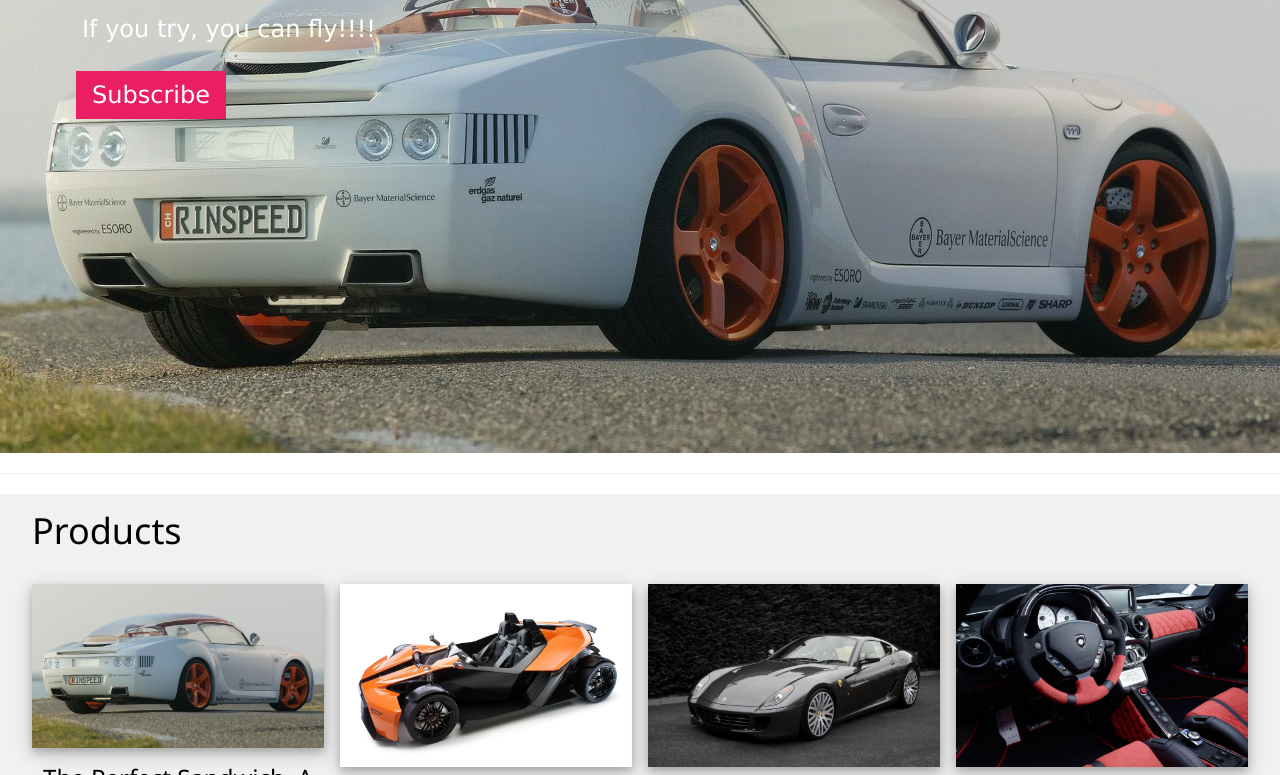
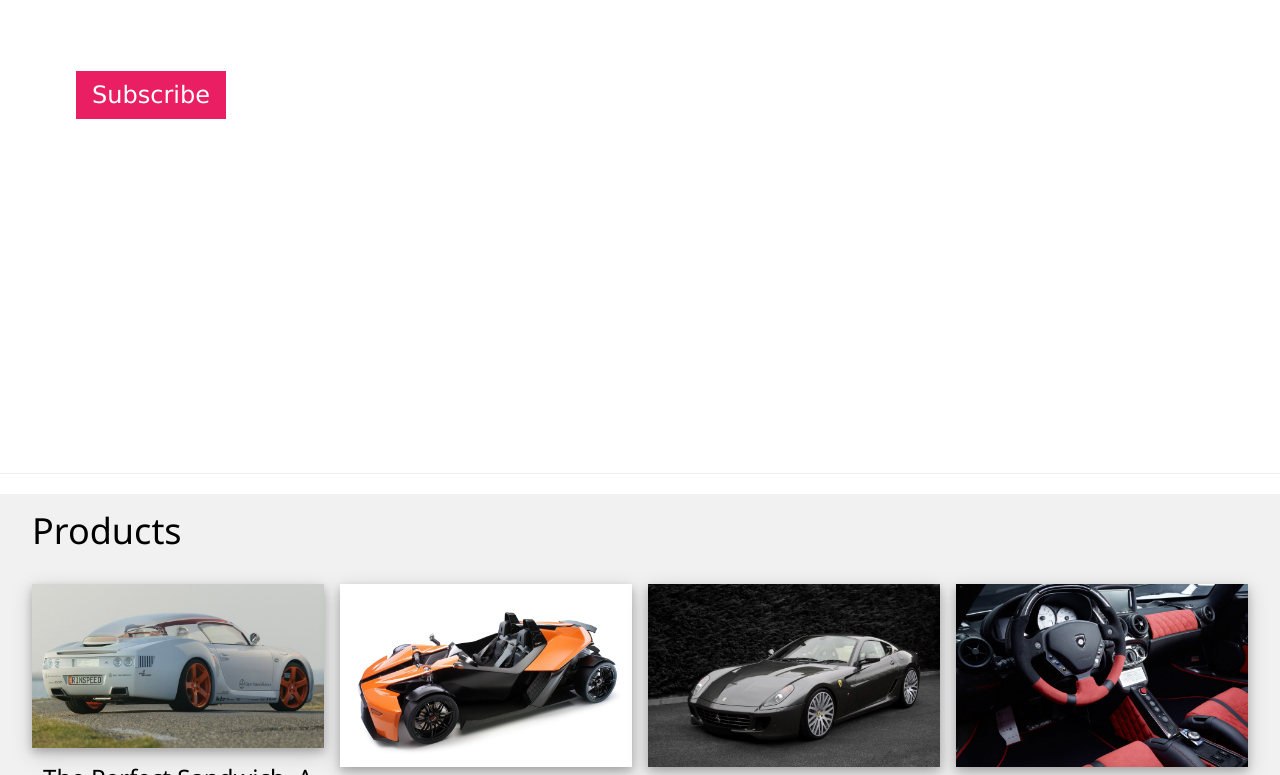
Before and after one commit to Suhail-rezaie/Suhail-rezaie.github.io, a plain HTML site: page index.html in a window 1280 px wide. Shown: the part 207-982 px from the top of the page. Drawn offline with Linux system fonts and the light colour scheme.

Commit message:
Update index.html

```diff
--- a/index.html
+++ b/index.html
@@ -5,7 +5,7 @@
 <meta name="google-site-verification" content="zYZg9k0UbZJcno-DH68kh1s-I8-jiJv0BbGv66Eshfk" />
 <style>
 .bg{
-  background-image:url(1.jpg);
+/*   background-image:url(1.jpg); */
   height:590px;
   width:100%;
   background-position:center;
```
